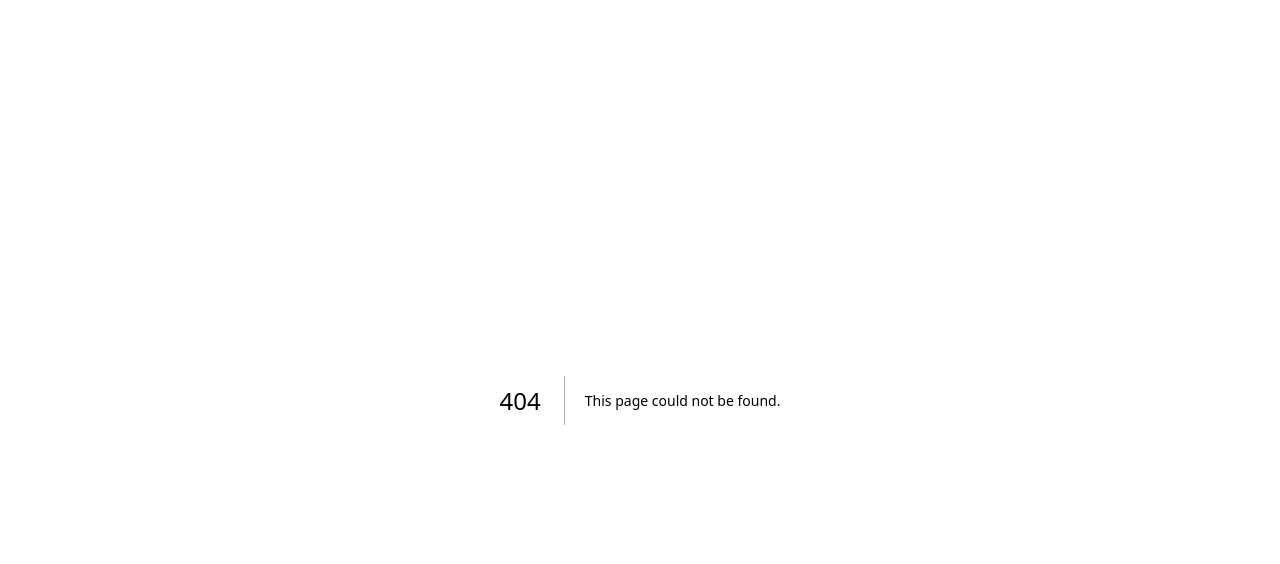
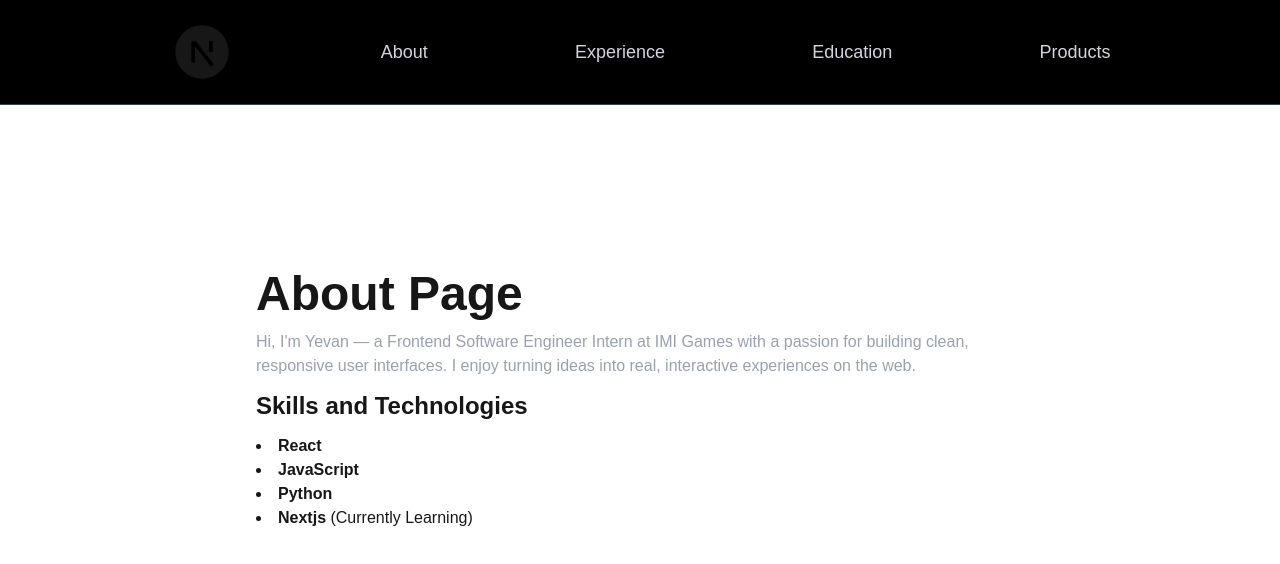
Before and after one commit to Yevan-0/my-next-app, a Next.js app: page /about in a window 1280 px wide. Before the commit this address had no page. Shown: the top 564 px of the page. Built offline with nearby package versions, Linux system fonts and the light colour scheme.

Commit message:
feat: Added navbar and dynamic routing for products page

```diff
--- /dev/null
+++ b/app/about/page.tsx
@@ -0,0 +1,24 @@
+import React from 'react'
+
+const page = () => {
+    return (
+        <div className="min-h-screen flex items-center justify-center" >
+            <div className="space-y-3 max-w-3xl"><h1 className="text-5xl font-semibold">About Page</h1>
+
+                <p className="text-gray-400">Hi, I'm Yevan — a Frontend Software Engineer Intern at IMI Games with a passion for building clean,
+                    responsive user interfaces. I enjoy turning ideas into real, interactive experiences on the web.</p>
+
+                <h3 className='text-2xl font-semibold'>Skills and Technologies</h3>
+                <ul className='list-disc list-inside'>
+                    <li className='text-2 font-semibold'>React</li>
+                    <li className='text-2 font-semibold'>JavaScript</li>
+                    <li className='text-2 font-semibold'>Python</li>
+                    <li className='text-2 font-semibold'>Nextjs <span className='font-light'>(Currently Learning)</span></li>
+                </ul>
+            </div>
+
+        </div>
+    )
+}
+
+export default page
--- /dev/null
+++ b/app/components/Navbar.tsx
@@ -0,0 +1,47 @@
+import React from 'react'
+import Link from 'next/link'
+import { RiNextjsFill } from 'react-icons/ri'
+
+
+const Navbar = () => {
+    return (
+        <nav className='fixed top-0 w-full flex items-center justify-around
+        py-5 px-24 border-b border-gray-700 bg-black'>
+
+            <Link href="/" className='transition duration-300
+            hover:scale-110'>
+                <RiNextjsFill className='w-16 h-16'></RiNextjsFill>
+            </Link>
+
+            <ul className='flex gap-10 text-lg'>
+                <Link href="/about" className='text-gray-300
+                hover:text-white transition-colors'>
+                    About
+                </Link>
+            </ul>
+
+             <ul className='flex gap-10 text-lg'>
+                <Link href="/experience" className='text-gray-300
+                hover:text-white transition-colors'>
+                    Experience
+                </Link>
+            </ul>
+
+             <ul className='flex gap-10 text-lg'>
+                <Link href="/education" className='text-gray-300
+                hover:text-white transition-colors'>
+                    Education
+                </Link>
+            </ul>
+
+             <ul className='flex gap-10 text-lg'>
+                <Link href="/products" className='text-gray-300
+                hover:text-white transition-colors'>
+                    Products
+                </Link>
+            </ul>
+        </nav>
+    )
+}
+
+export default Navbar
--- /dev/null
+++ b/app/education/page.tsx
@@ -0,0 +1,20 @@
+import React from 'react'
+
+const page = () => {
+    return (
+        <div className="min-h-screen flex items-center justify-center" >
+            <div className="space-y-3 max-w-3xl"><h1 className="text-5xl font-semibold">Education</h1>
+
+                <p className="text-gray-400">Lorem ipsum dolor sit amet, consectetur adipiscing elit.
+                    Sed do eiusmod tempor incididunt ut labore et dolore magna aliqua. Ut enim ad minim veniam,
+                    quis nostrud exercitation ullamco laboris nisi ut aliquip ex ea commodo consequat. Duis aute
+                    irure dolor in reprehenderit in voluptate velit esse cillum dolore eu fugiat nulla pariatur. Excepteur s
+                    int occaecat cupidatat non proident, sunt in culpa qui officia deserunt mollit anim id est laborum.
+                </p>
+            </div>
+
+        </div>
+    )
+}
+
+export default page
--- /dev/null
+++ b/app/experience/page.tsx
@@ -0,0 +1,20 @@
+import React from 'react'
+
+const pages = () => {
+    return (
+        <div className="min-h-screen flex items-center justify-center" >
+            <div className="space-y-3 max-w-3xl"><h1 className="text-5xl font-semibold">Experience Page</h1>
+
+                <p className="text-gray-400">Lorem ipsum dolor sit amet, consectetur adipiscing elit.
+                    Sed do eiusmod tempor incididunt ut labore et dolore magna aliqua. Ut enim ad minim veniam,
+                    quis nostrud exercitation ullamco laboris nisi ut aliquip ex ea commodo consequat. Duis aute
+                    irure dolor in reprehenderit in voluptate velit esse cillum dolore eu fugiat nulla pariatur. Excepteur s
+                    int occaecat cupidatat non proident, sunt in culpa qui officia deserunt mollit anim id est laborum.
+                </p>
+            </div>
+
+        </div>
+    )
+}
+
+export default pages
--- a/app/layout.tsx
+++ b/app/layout.tsx
@@ -1,6 +1,7 @@
 import type { Metadata } from "next";
 import { Geist, Geist_Mono } from "next/font/google";
 import "./globals.css";
+import Navbar from "./components/Navbar";
 
 const geistSans = Geist({
   variable: "--font-geist-sans",
@@ -27,7 +28,10 @@ export default function RootLayout({
       lang="en"
       className={`${geistSans.variable} ${geistMono.variable} h-full antialiased`}
     >
-      <body className="min-h-full flex flex-col">{children}</body>
+      <body className="min-h-full flex flex-col">
+        <Navbar/>
+        {children}
+      </body>
     </html>
   );
 }
--- a/app/page.tsx
+++ b/app/page.tsx
@@ -1,66 +1,17 @@
-import Image from "next/image";
 
 export default function Home() {
   return (
-    <div className="flex flex-col flex-1 items-center justify-center bg-zinc-50 font-sans dark:bg-black">
-      <main className="flex flex-1 w-full max-w-3xl flex-col items-center justify-between py-32 px-16 bg-white dark:bg-black sm:items-start">
-        <Image
-          className="dark:invert"
-          src="/next.svg"
-          alt="Next.js logo"
-          width={100}
-          height={20}
-          priority
-        />
-        <div>Yevan edited over here</div>
-        <div className="flex flex-col items-center gap-6 text-center sm:items-start sm:text-left">
-          <h1 className="max-w-xs text-3xl font-semibold leading-10 tracking-tight text-black dark:text-zinc-50">
-            To get started, edit the page.tsx file.
-          </h1>
-          <p className="max-w-md text-lg leading-8 text-zinc-600 dark:text-zinc-400">
-            Looking for a starting point or more instructions? Head over to{" "}
-            <a
-              href="https://vercel.com/templates?framework=next.js&utm_source=create-next-app&utm_medium=appdir-template-tw&utm_campaign=create-next-app"
-              className="font-medium text-zinc-950 dark:text-zinc-50"
-            >
-              Templates
-            </a>{" "}
-            or the{" "}
-            <a
-              href="https://nextjs.org/learn?utm_source=create-next-app&utm_medium=appdir-template-tw&utm_campaign=create-next-app"
-              className="font-medium text-zinc-950 dark:text-zinc-50"
-            >
-              Learning
-            </a>{" "}
-            center.
-          </p>
-        </div>
-        <div className="flex flex-col gap-4 text-base font-medium sm:flex-row">
-          <a
-            className="flex h-12 w-full items-center justify-center gap-2 rounded-full bg-foreground px-5 text-background transition-colors hover:bg-[#383838] dark:hover:bg-[#ccc] md:w-[158px]"
-            href="https://vercel.com/new?utm_source=create-next-app&utm_medium=appdir-template-tw&utm_campaign=create-next-app"
-            target="_blank"
-            rel="noopener noreferrer"
-          >
-            <Image
-              className="dark:invert"
-              src="/vercel.svg"
-              alt="Vercel logomark"
-              width={16}
-              height={16}
-            />
-            Deploy Now
-          </a>
-          <a
-            className="flex h-12 w-full items-center justify-center rounded-full border border-solid border-black/[.08] px-5 transition-colors hover:border-transparent hover:bg-black/[.04] dark:border-white/[.145] dark:hover:bg-[#1a1a1a] md:w-[158px]"
-            href="https://nextjs.org/docs?utm_source=create-next-app&utm_medium=appdir-template-tw&utm_campaign=create-next-app"
-            target="_blank"
-            rel="noopener noreferrer"
-          >
-            Documentation
-          </a>
-        </div>
-      </main>
+    <div className="min-h-screen flex items-center justify-center" >
+      <div className="space-y-3 max-w-3xl"><h1 className="text-5xl font-semibold">Home Page</h1>
+
+        <p className="text-gray-400">Lorem ipsum dolor sit amet, consectetur adipiscing elit.
+          Sed do eiusmod tempor incididunt ut labore et dolore magna aliqua. Ut enim ad minim veniam,
+          quis nostrud exercitation ullamco laboris nisi ut aliquip ex ea commodo consequat. Duis aute
+          irure dolor in reprehenderit in voluptate velit esse cillum dolore eu fugiat nulla pariatur. Excepteur s
+          int occaecat cupidatat non proident, sunt in culpa qui officia deserunt mollit anim id est laborum.
+        </p>
+      </div>
+
     </div>
   );
 }
--- /dev/null
+++ b/app/products/[id]/page.tsx
@@ -0,0 +1,21 @@
+import React from 'react'
+
+const page = async ({ params }: { params: Promise<{ id: string }> }) => {
+    const { id } = await params
+    return (
+        <div className="min-h-screen flex items-center justify-center" >
+            <div className="space-y-3 max-w-3xl"><h1 className="text-5xl font-semibold">Products:{id}</h1>
+
+                <p className="text-gray-400">Lorem ipsum dolor sit amet, consectetur adipiscing elit.
+                    Sed do eiusmod tempor incididunt ut labore et dolore magna aliqua. Ut enim ad minim veniam,
+                    quis nostrud exercitation ullamco laboris nisi ut aliquip ex ea commodo consequat. Duis aute
+                    irure dolor in reprehenderit in voluptate velit esse cillum dolore eu fugiat nulla pariatur. Excepteur s
+                    int occaecat cupidatat non proident, sunt in culpa qui officia deserunt mollit anim id est laborum.
+                </p>
+            </div>
+
+        </div>
+    )
+}
+
+export default page
--- /dev/null
+++ b/app/products/page.tsx
@@ -0,0 +1,17 @@
+import React from 'react'
+
+const pages = () => {
+    return (
+        <div className="min-h-screen flex items-center justify-center" >
+            <div className="space-y-3 max-w-3xl"><h1 className="text-5xl font-semibold">Products</h1>
+
+                <p className="text-gray-400">Type a string in the url to test the change in dynamic routing
+                    (e.g. http://localhost:3000/products/computer)
+                </p>
+            </div>
+
+        </div>
+    )
+}
+
+export default pages
--- a/package.json
+++ b/package.json
@@ -11,7 +11,8 @@
   "dependencies": {
     "next": "16.2.1",
     "react": "19.2.4",
-    "react-dom": "19.2.4"
+    "react-dom": "19.2.4",
+    "react-icons": "^5.6.0"
   },
   "devDependencies": {
     "@tailwindcss/postcss": "^4",
```
Also changed, not shown: 1 other file (tests, documents, lock files or other folders).
